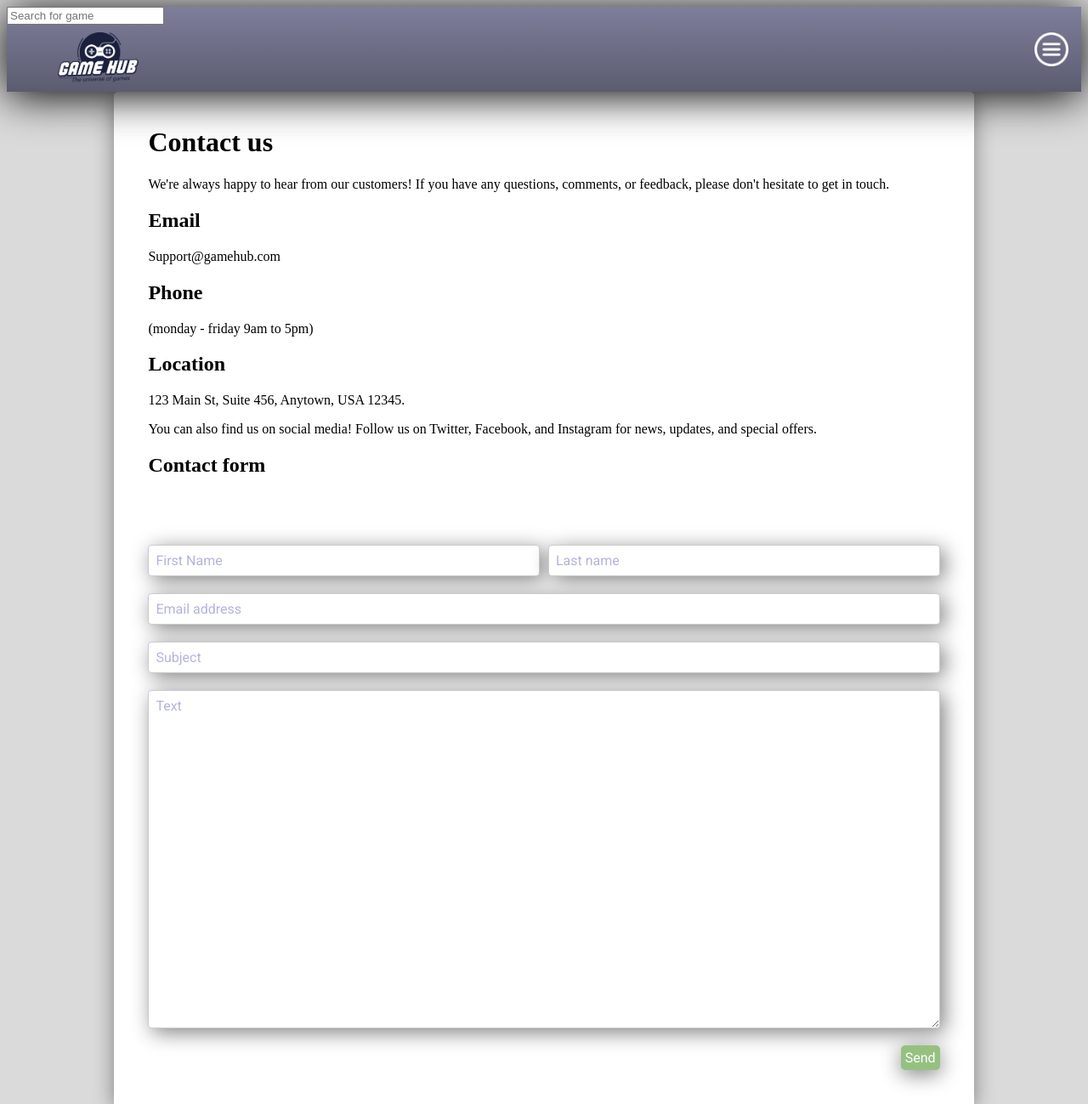
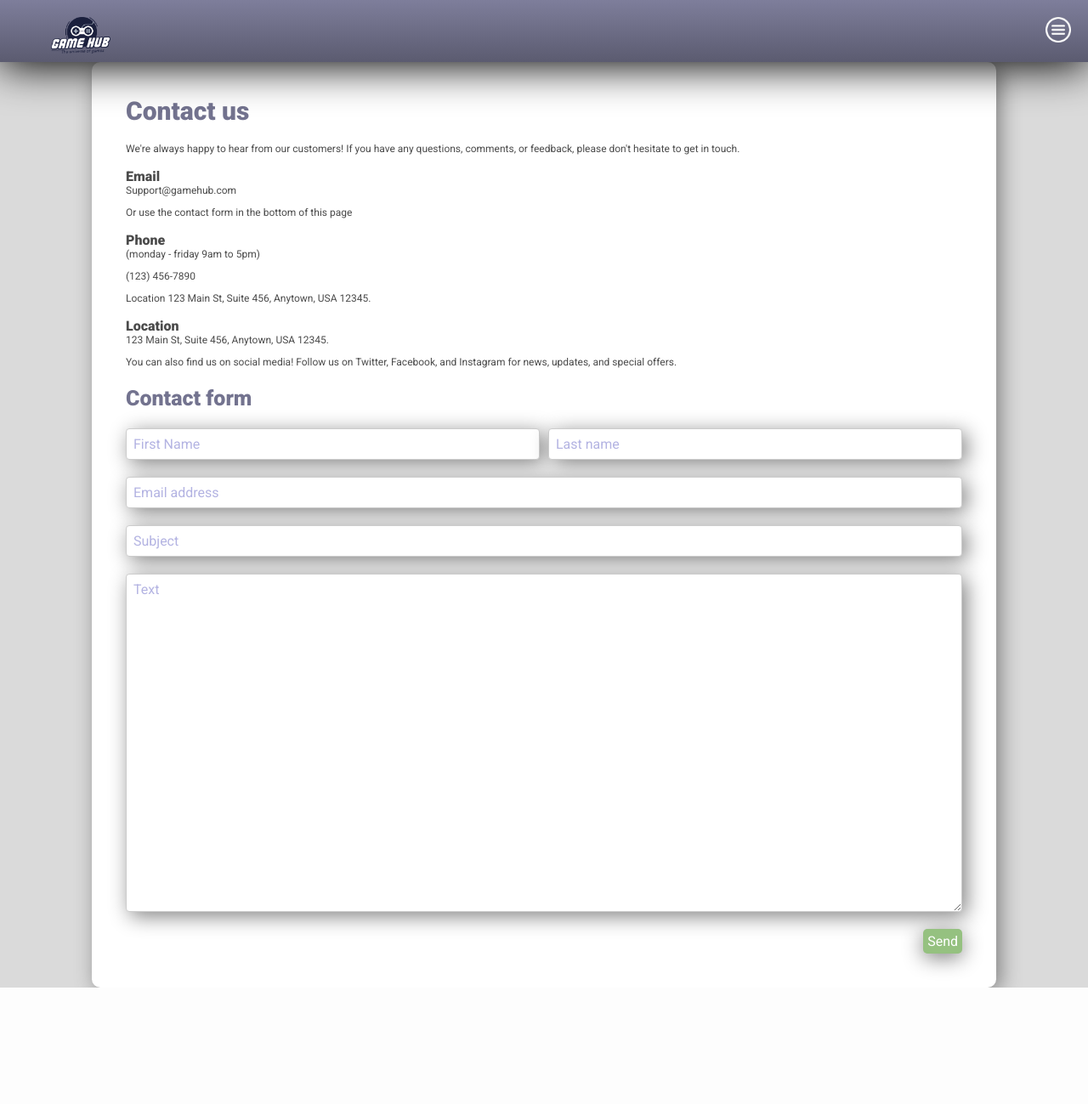
Before and after one commit to Noroff-FEU-Assignments/cross-course-project-evrlong, a PHP site: page /contact.html in a window 1280 px wide. Shown: the whole page at 85% size. After the commit the page ends 1162 px from the top, so only its background shows below. Run offline with PHP 8.4, Linux system fonts and the light colour scheme.

Commit message:
contact edit

```diff
--- a/CSS/style.css
+++ b/CSS/style.css
@@ -4,8 +4,51 @@ body {
   height: 100vh;
   display: grid;
 grid-template-columns: 1fr;
-grid-template-rows: 100px auto 120px;
+grid-template-rows: 73px auto 120px;
 background-color: rgb(207, 202, 202);
+margin: 0;
+padding: 0;
+}
+
+
+/* Font style */
+
+
+
+h1 {
+  color: #73738F;
+  font-size: 30px;
+font-family: Roboto;
+font-weight: 700;
+}
+
+h2 {
+  color: #73738F;
+font-size: 25px;
+font-family: Roboto;
+font-weight: 700;
+h3
+}
+
+
+h3 {
+  color: #4B4B4B;
+  font-size: 16px;
+  font-family: Roboto;
+  font-style: normal;
+  font-weight: 800;
+  line-height: normal;
+
+}
+
+p {
+  color: #4B4B4B;
+  font-size: 12px;
+  font-family: Roboto;
+  font-style: normal;
+  font-weight: 400;
+  line-height: normal;
+
 }
 
 
@@ -37,42 +80,74 @@ header {
   position: sticky;
   top: 0;
   box-shadow: 0px 5px 50px;
+  z-index: 1;
 }
 
+.searchbar {
+  display: none;
+  position: absolute;
+  top:70px;
+  width: 100%;
+  opacity: 0.75;
+  border-radius: 0px 0px 5px 5px;
+  height: 25px;
+}
+
+#search-toggle:checked ~ .searchbar {
+  display: block;
+}
+
+header input {
+  display: none;
+}
+
+
 .menubar {
-  background-color: #5B5B70;
+  display: grid;
+  grid-template-columns: 1fr 1fr 1fr 1fr;
+  grid-template-rows: 1fr;
   grid-area: "menubar";
   position: sticky;
+  box-shadow: -5px -5px 25px grey;
+  max-height: 80px;
   bottom: 0;
+}
+
+.menu_item1,
+.menu_item2,
+.menu_item3,
+.menu_item4
+      {
+  background-color: #5B5B70;
+  box-shadow: 1px 1px 5px grey;
 }
 
 .logo__header {
   position: absolute;
   max-width: 60%;
   max-height: 60%;
-  top: 30px;
+  top: 20px;
   left: 60px;
 }
 
 .search__icon {
   position: absolute;
-  height: 35%;
+  bottom: 0px;
   width: auto;
-  bottom: 0;
   left: 50%;
   right: 50%;
 }
 
 .menu__icon {
   position: absolute;
-  right: 15px;
-  top: 30%;
+  right: 20px;
+  top: 20px;
   max-width: 100%;
   max-height: 100%;
   text-align: center;
 }
 .menu__icon img {
-  height: 40px;
+  height: 30px;
   width: auto;
 }
 
@@ -145,32 +220,29 @@ grid-template-areas:
 "content3";
  }
 
- .main__section_con {
-  background-color: #ffffff;
-  width: 80%;
-  margin: auto;
-  border-radius: 5px;
-  box-shadow: 0px 5px 25px grey;
- }
-
- .info__section {
-  max-width: 100%;
-  margin: 0 auto;
-  padding: 20px;
-  background-color: #ffffff;
-  border-radius: 10px;
- }
 
  .info__section > * {
   padding-left: 20px;
   padding-right: 20px;
  }
 
+ .info__section h3 {
+  margin-bottom: 0;
+}
+
+.info__section p {
+  margin-top: 0;
+}
+
+
  .form__section {
-  max-width: 100%;
+  max-width: 80%;
   margin: 0 auto;
   padding: 20px;
   background-color: #ffffff;
+  border-radius: 10px;
+  z-index: 2;
+  box-shadow: 5px 5px 25px grey;
  }
 
  .form__style {
--- a/contact.html
+++ b/contact.html
@@ -16,37 +16,43 @@
 <body>
   <header>
     <img class="logo__header" src="IMAGES\GameHub_Logo.png" alt="Logo">
+    <label for="search-toggle" class="search__icon">
+        <img src="IMAGES\Iconsvg-png\search.png" alt="search for a game">
+    </label>
+    <input type="checkbox" id="search-toggle">
     <input class="searchbar" type="text" placeholder="Search for game">
-    <img class="search__icon" src="IMAGES\Iconsvg-png\search.png" alt="search for a game">
-    <div class="menu__icon"><img src="IMAGES\Iconsvg-png\Menu.png" alt="Drop Menu">
-  </div>
-  </header>
+    <div class="menu__icon">
+        <img src="IMAGES\Iconsvg-png\Menu.png" alt="Drop Menu">
+    </div>
+</header>
 
 
 
 
 
   <div class="main__section_con">
-    <div class="info__section">
+    <div class="form__section">
+      <div class="info__section">
     <h1>Contact us</h1>
     <p>We're always happy to hear from our customers! If you have any questions,
       comments, or feedback, please don't hesitate to get in touch.</p>
-      <h2>Email</h2>
+      <h3>Email</h3>
       <p>Support@gamehub.com</p>
-      <h2>Phone</h2>
+      <p>Or use the contact form in the bottom of this page </p>
+      <h3>Phone</h3>
       <p>(monday - friday 9am to 5pm)</p>
-      <h2>Location</h2>
+      <p>(123) 456-7890</p>
+      <p>Location
+        123 Main St, Suite 456, Anytown, USA 12345. </p>
+
+
+      <h3>Location</h3>
       <p>123 Main St, Suite 456, Anytown, USA 12345. </p>
       <p>You can also find us on social media! Follow us on Twitter, Facebook,
         and Instagram for news, updates, and special offers.</p>
 
       <h2> Contact form</h2>
-
     </div>
-
-
-
- <div class="form__section">
    <div class="form__style">
     <div class="half half_first"> <input type="text" name="firstname" placeholder="First Name" /> </div>
    <div class="half"> <input type="text" name="Last name" placeholder="Last name" /> </div>
@@ -61,6 +67,11 @@
  </div>
 </div>
 
-  <div class="menubar"> Menu bar</div>
+  <div class="menubar">
+    <div class="menu_item1"></div>
+    <div class="menu_item2"></div>
+    <div class="menu_item3"></div>
+    <div class="menu_item4"></div>
+  </div>
   </body>
 </html>
```
